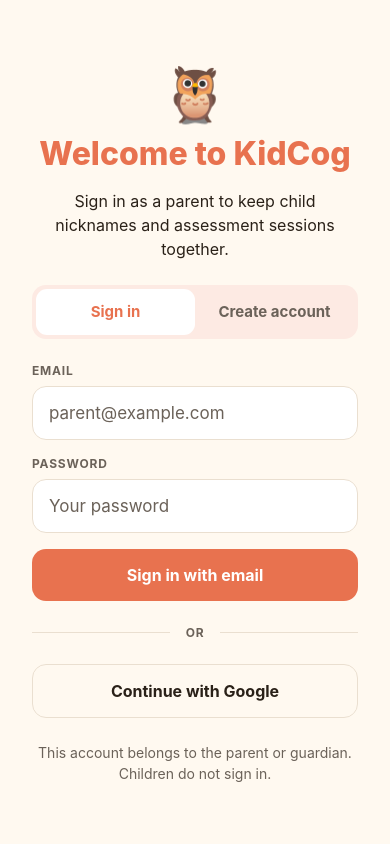
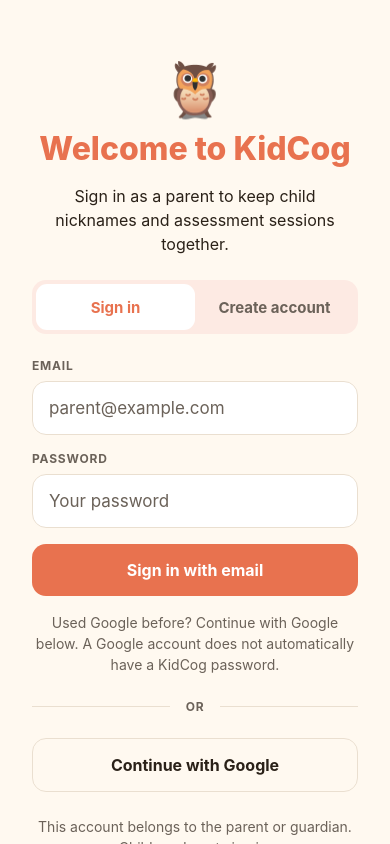
Before and after one commit to arun-upadhyay/kidcog, a React Native app in the folder app/: screen / in a window 390 px wide. Built offline with nearby package versions, Linux system fonts and the light colour scheme; no server answers; what expo-web-browser would draw is missing.

Commit message:
Enhance login screen with clearer error messages and Google sign-in hints

```diff
--- a/app/src/screens/LoginScreen.tsx
+++ b/app/src/screens/LoginScreen.tsx
@@ -30,7 +30,7 @@
       setVerificationEmail(email.trim().toLowerCase());
       setError('Please verify your email before signing in.');
     } else if (/invalid login credentials/i.test(message)) {
-      setError('That email or password does not match. Please try again.');
+      setError('That email or password does not match. If you previously used Google, continue with Google. Otherwise, create an email account first.');
     } else {
       setError(message);
     }
@@ -154,6 +154,9 @@
                 disabled={!configured || busy !== null}
                 loading={busy === 'email'}
               />
+              {mode === 'signIn' ? (
+                <Text style={styles.signInHint}>Used Google before? Continue with Google below. A Google account does not automatically have a KidCog password.</Text>
+              ) : null}
 
               <View style={styles.divider}><View style={styles.rule} /><Text style={styles.or}>OR</Text><View style={styles.rule} /></View>
               <Button title={busy === 'google' ? 'Opening Google…' : 'Continue with Google'} variant="secondary" onPress={() => void startGoogle()} disabled={!configured || busy !== null} loading={busy === 'google'} />
@@ -182,6 +185,7 @@
   label: { ...type.label, marginBottom: spacing(1) },
   input: { minHeight: 54, borderWidth: 1.5, borderColor: colors.line, borderRadius: 14, backgroundColor: colors.surface, color: colors.ink, fontSize: 17, paddingHorizontal: spacing(2), marginBottom: spacing(2) },
   helper: { ...type.soft, marginTop: -spacing(1), marginBottom: spacing(2) },
+  signInHint: { ...type.soft, textAlign: 'center', marginTop: spacing(2) },
   error: { color: colors.danger, backgroundColor: '#FBE9E7', padding: spacing(2), borderRadius: 12, marginBottom: spacing(2) },
   notice: { color: colors.accent, backgroundColor: colors.accentSoft, padding: spacing(2), borderRadius: 12, marginBottom: spacing(2) },
   divider: { flexDirection: 'row', alignItems: 'center', marginVertical: spacing(3) },
```
